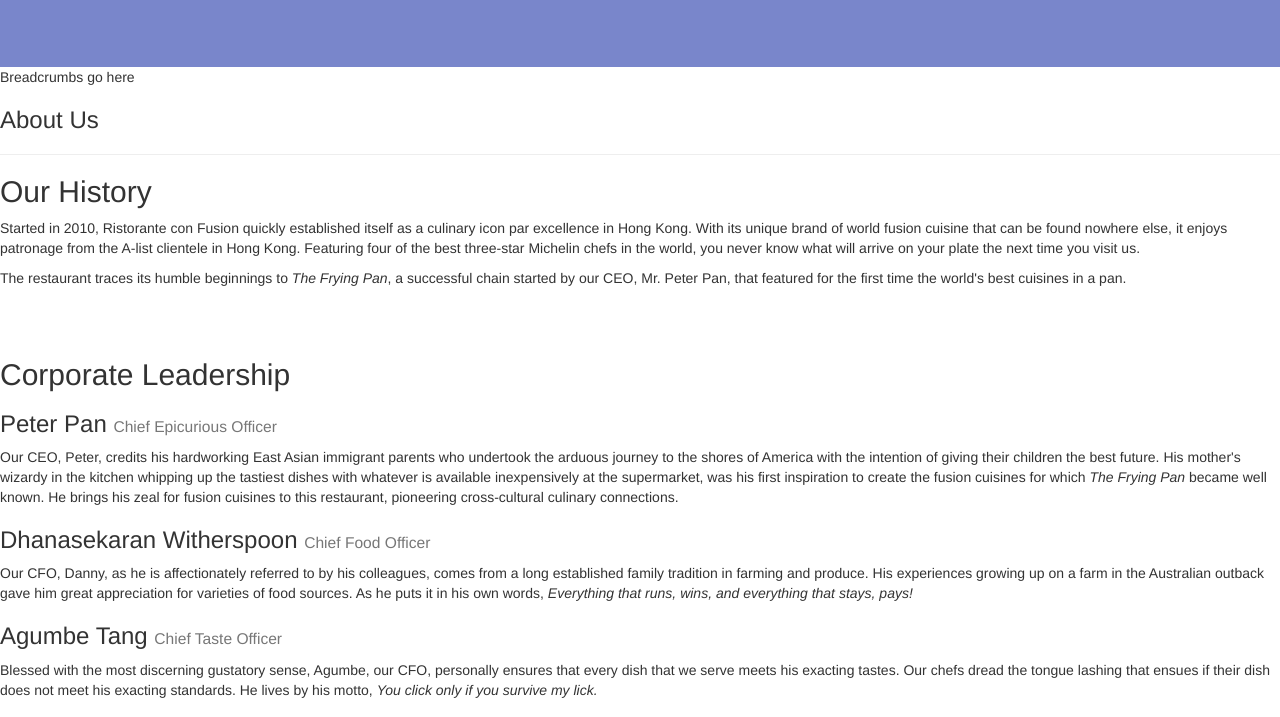
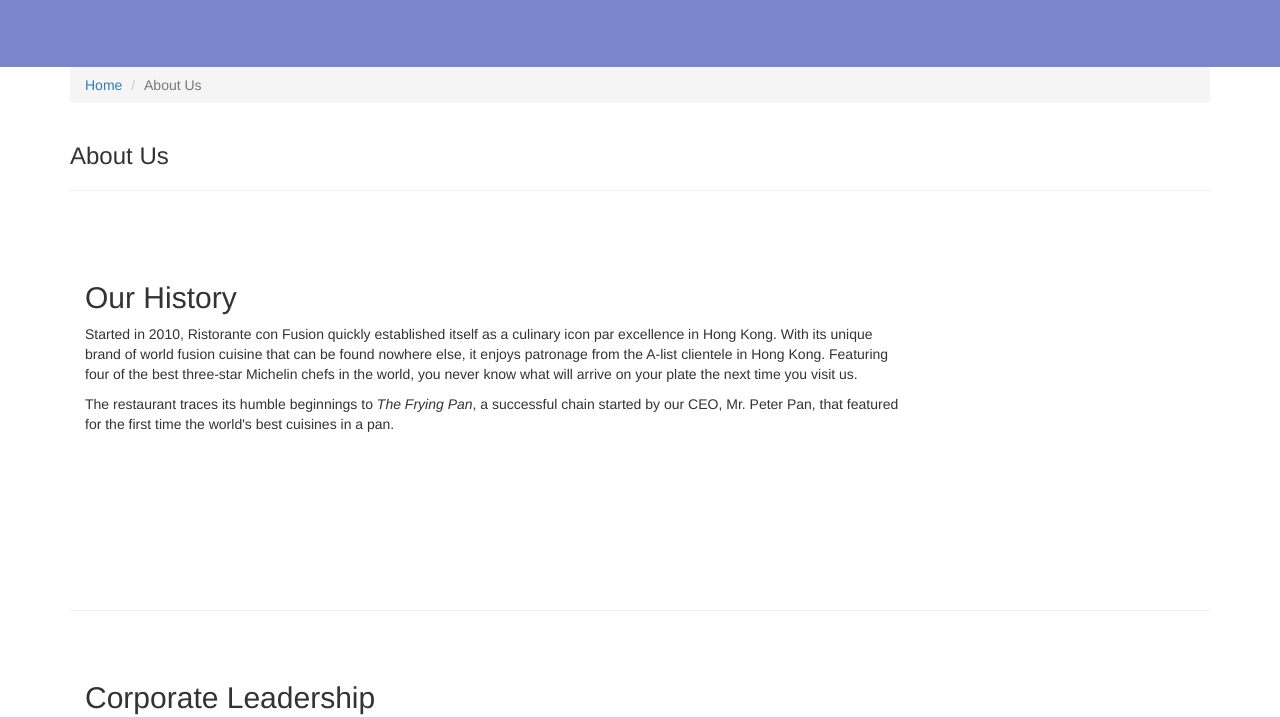
Before and after one commit to robburns3/coursera-fullstack, a plain HTML site: page 2.1-bootstrap/conFusion/aboutus.html in a window 1280 px wide. Shown: the part 392-1109 px from the top of the page. Drawn offline with nearby package versions, Linux system fonts and the light colour scheme.

Commit message:
Finished Assignment 1

```diff
--- a/2.1-bootstrap/conFusion/aboutus.html
+++ b/2.1-bootstrap/conFusion/aboutus.html
@@ -79,31 +79,34 @@
         </div>
     </header>
 
-    <div>
-        <div>
-            <div>
-                Breadcrumbs go here
+    <div class="container">
+        <div class="row">
+            <div class="col-xs-12">
+                <ol class="breadcrumb">
+                  <li><a href="index.html">Home</a></li>
+                  <li class="active">About Us</li>
+                </ol>
             </div>
-            <div>
+            <div class="col-xs-12">
                <h3>About Us</h3>
                <hr>
             </div>
         </div>
 
-        <div>
-            <div>
+        <div class="row row-content">
+            <div class="col-xs-12 col-sm-9">
                 <h2>Our History</h2>
                 <p>Started in 2010, Ristorante con Fusion quickly established itself as a culinary icon par excellence in Hong Kong. With its unique brand of world fusion cuisine that can be found nowhere else, it enjoys patronage from the A-list clientele in Hong Kong.  Featuring four of the best three-star Michelin chefs in the world, you never know what will arrive on your plate the next time you visit us.</p>
                 <p>The restaurant traces its humble beginnings to <em>The Frying Pan</em>, a successful chain started by our CEO, Mr. Peter Pan, that featured for the first time the world's best cuisines in a pan.</p>
             </div>
-            <div>
+            <div class="col-xs-12 col-sm-3">
                 <p style="padding:20px;"></p>
             </div>
         </div>
 
 
-        <div>
-            <div>
+        <div class="row row-content">
+            <div class="col-xs-12 col-sm-9">
                 <h2>Corporate Leadership</h2>
                 <h3>Peter Pan <small>Chief Epicurious Officer</small></h3>
                 <p>Our CEO, Peter, credits his hardworking East Asian immigrant parents who undertook the arduous journey to the shores of America with the intention of giving their children the best future. His mother's wizardy in the kitchen whipping up the tastiest dishes with whatever is available inexpensively at the supermarket, was his first inspiration to create the fusion cuisines for which <em>The Frying Pan</em> became well known. He brings his zeal for fusion cuisines to this restaurant, pioneering cross-cultural culinary connections.</p>
@@ -114,7 +117,7 @@
                 <h3>Alberto Somayya <small>Executive Chef</small></h3>
                 <p>Award winning three-star Michelin chef with wide International experience having worked closely with whos-who in the culinary world, he specializes in creating mouthwatering Indo-Italian fusion experiences. He says, <em>Put together the cuisines from the two craziest cultures, and you get a winning hit! Amma Mia!</em></p>
             </div>
-             <div>
+             <div class="col-xs-12 col-sm-3">
                 <p style="padding:20px;"></p>
             </div>
        </div>
```
